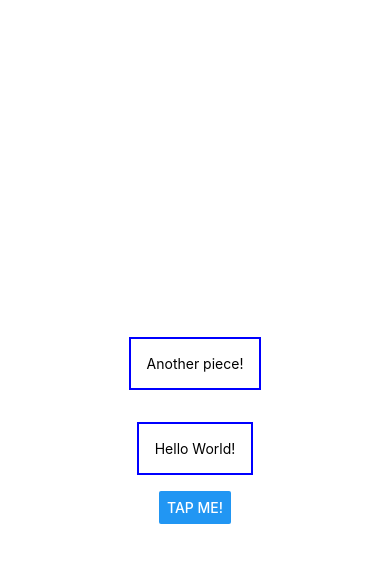
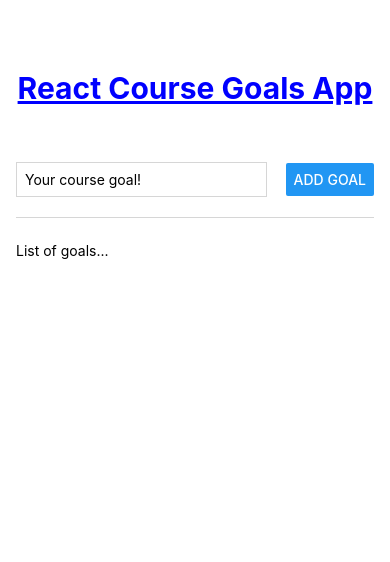
Before and after one commit to FlorLutz/rncourse, a React Native app: screen / in a window 390 px wide. Shown: the top 562 px of the page. Built offline with nearby package versions, Linux system fonts and the light colour scheme.

Commit message:
implement more styles

```diff
--- a/App.js
+++ b/App.js
@@ -1,30 +1,55 @@
-import { StyleSheet, Text, View, Button } from "react-native";
+import { StyleSheet, Text, View, Button, TextInput } from "react-native";
 
 export default function App() {
   return (
     <>
-      <View style={styles.container}>
+      <View style={styles.appContainer}>
         <View>
-          <Text style={styles.dummyText}>Another piece!</Text>
+          <Text style={styles.headline}>React Course Goals App</Text>
         </View>
-        <Text style={styles.dummyText}>Hello World!</Text>
-        <Button title="tap me!" />
+        <View style={styles.inputContainer}>
+          <TextInput placeholder="Your course goal!" style={styles.textInput} />
+          <Button title="Add goal" />
+        </View>
+        <View style={styles.goalsContainer}>
+          <Text>List of goals...</Text>
+        </View>
       </View>
     </>
   );
 }
 
 const styles = StyleSheet.create({
-  container: {
+  appContainer: {
     flex: 1,
-    backgroundColor: "#fff",
+    paddingTop: 70,
+    paddingHorizontal: 16,
+  },
+  headline: {
+    fontSize: 30,
+    fontWeight: "bold",
+    textAlign: "center",
+    color: "blue",
+    textDecorationLine: "underline",
+    marginBottom: 36,
+  },
+  inputContainer: {
+    flex: 1,
+    flexDirection: "row",
+    justifyContent: "space-between",
     alignItems: "center",
-    justifyContent: "center",
+    marginBottom: 24,
+    borderBottomWidth: 1,
+    borderBottomColor: "#cccccccc",
   },
-  dummyText: {
-    margin: 16,
-    padding: 16,
-    borderWidth: 2,
-    borderColor: "blue",
+  textInput: {
+    borderWidth: 1,
+    borderColor: "#cccccccc",
+    width: "70%",
+    marginRight: 8,
+    padding: 8,
+  },
+  goalsContainer: {
+    flex: 8,
   },
 });
```
